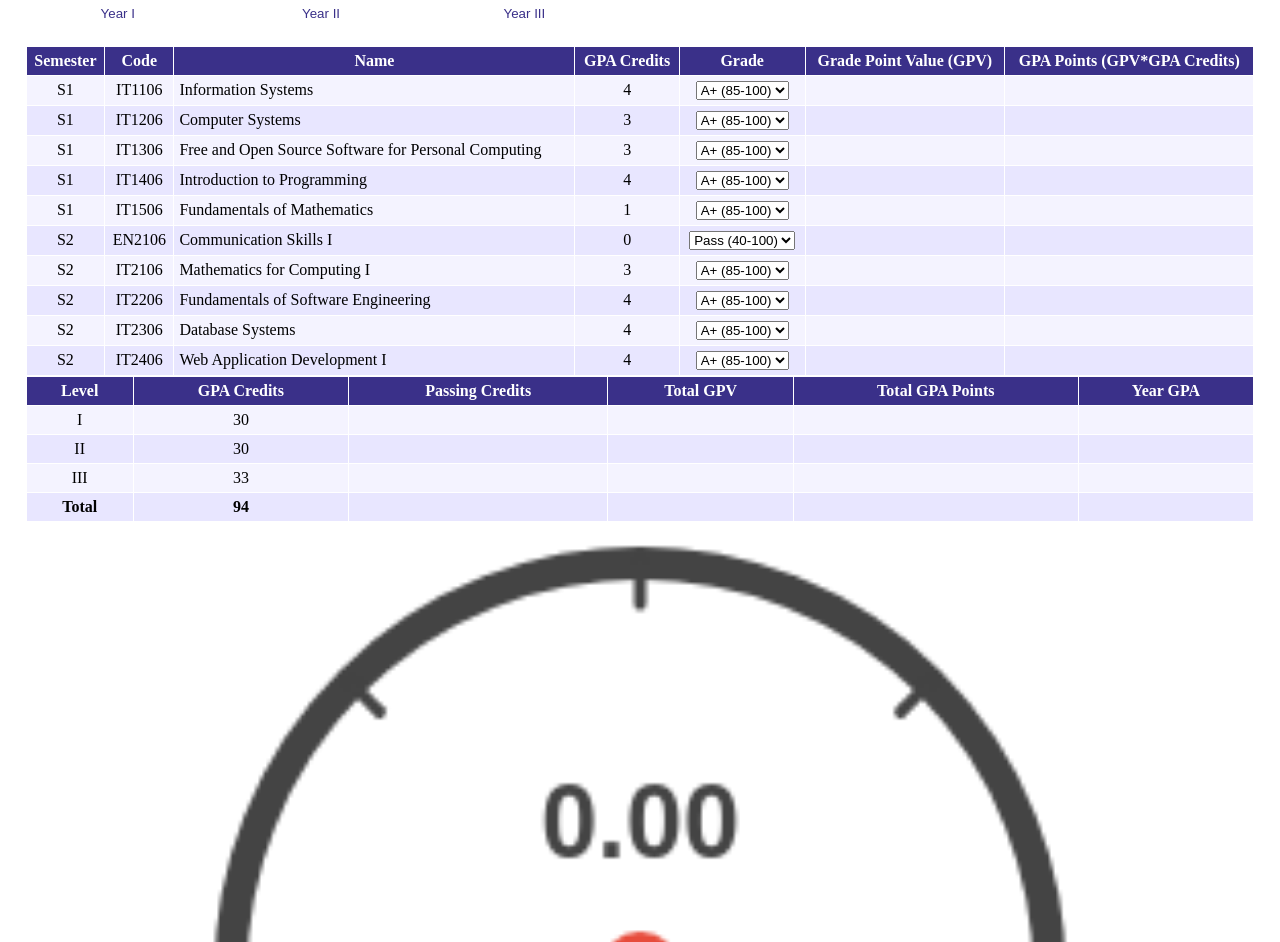
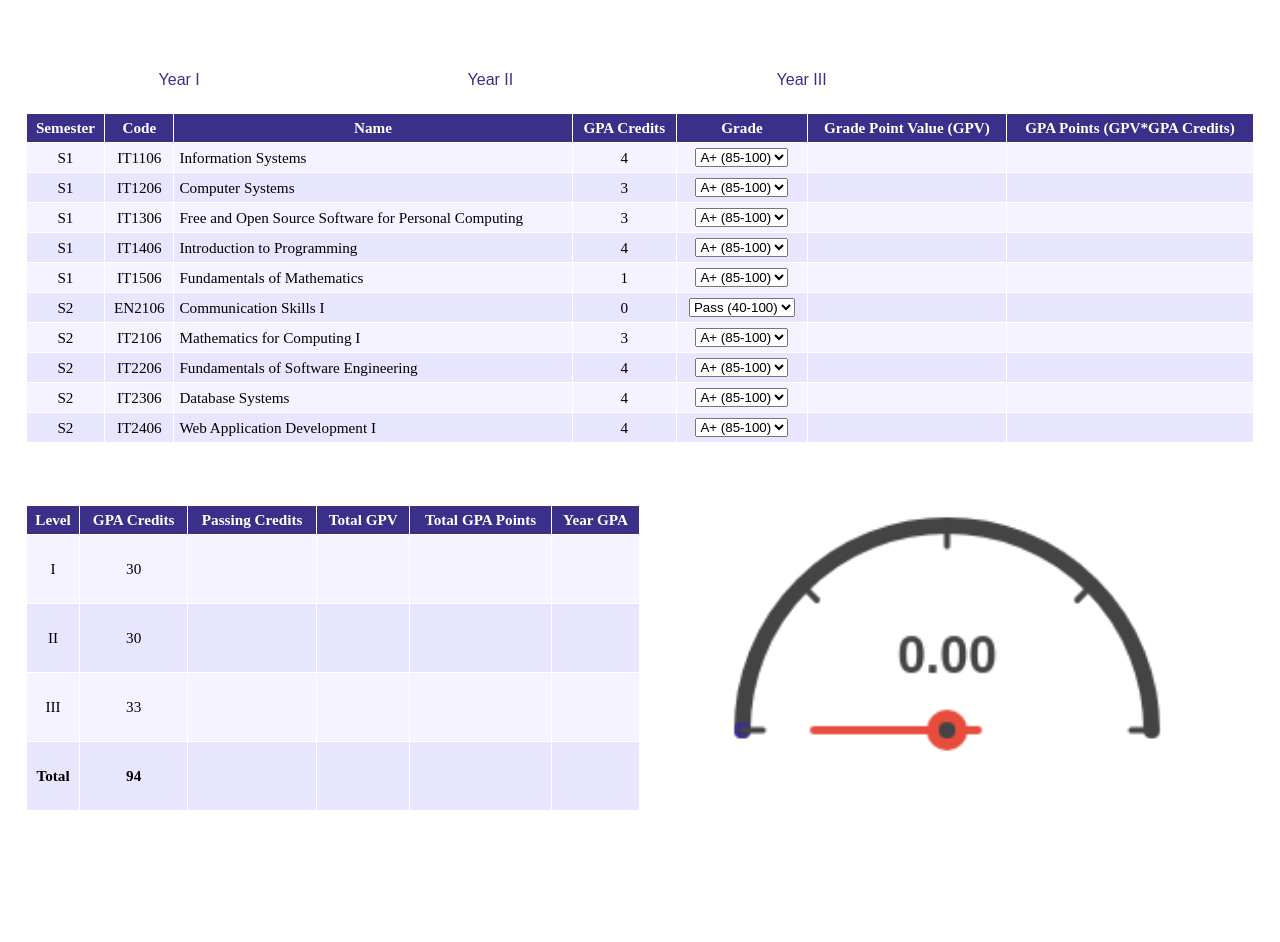
Before and after one commit to kalpani-md/GPA-Tracker, a plain HTML site: page index.html in a window 1280 px wide. Shown: the part 108-1050 px from the top of the page. After the commit the page ends 975 px from the top, so only its background shows below. Drawn offline with Linux system fonts and the light colour scheme.

Commit message:
responsive update and other updates.

```diff
--- a/gpacal.js
+++ b/gpacal.js
@@ -45,6 +45,10 @@ function setupYear(selectYear, tableId, totalCredits, YearGPVId, YearGPAPointsId
             document.getElementById(passingCreditsId).style.color = totalPassingCredits < 20 ? "#f00" : "#000";
 
             /*final row calculation*/
+            const Y1PassingCredits = Number(document.getElementById("Y1PassingCredits").textContent);
+            const Y2PassingCredits = Number(document.getElementById("Y2PassingCredits").textContent);
+            const Y3PassingCredits = Number(document.getElementById("Y3PassingCredits").textContent);
+
             const Y1Credits = Number(document.getElementById("Y1Credits").textContent);
             const Y2Credits = Number(document.getElementById("Y2Credits").textContent);
             const Y3Credits = Number(document.getElementById("Y3Credits").textContent);
@@ -57,14 +61,19 @@ function setupYear(selectYear, tableId, totalCredits, YearGPVId, YearGPAPointsId
             const YearTwoGPAPoints = Number(document.getElementById("YearTwoGPAPoints").textContent);
             const YearThreeGPAPoints = Number(document.getElementById("YearThreeGPAPoints").textContent);
 
+            const FinalPassingCredits = Y1PassingCredits+Y2PassingCredits+Y3PassingCredits;
             const FinalGPV = YearOneGPV+YearTwoGPV+YearThreeGPV;
             const FinalGPAPoints = YearOneGPAPoints+YearTwoGPAPoints+YearThreeGPAPoints;
             const FinalCredits = Y1Credits+Y2Credits+Y3Credits;
             const FinalGPA = FinalGPAPoints/FinalCredits;
 
+            document.getElementById("FinalPassingCredits").textContent = FinalPassingCredits.toFixed(2);
             document.getElementById("FinalGPV").textContent = FinalGPV.toFixed(2);
             document.getElementById("FinalGPAPoints").textContent = FinalGPAPoints.toFixed(2);
             document.getElementById("FinalGPA").textContent = FinalGPA.toFixed(2);
+
+            const passingCreditsElement = document.getElementById("FinalPassingCredits");
+            passingCreditsElement.style.color = parseInt(passingCreditsElement.textContent) > 60 ? "#278d27" : "#000";
 
             const message = document.getElementById("message");
             if (FinalGPA >= 3.7) {
--- a/index.html
+++ b/index.html
@@ -16,7 +16,6 @@
     <h1>Bachelor of Information Technology</h1>
     <h2>GPA Tracker</h2>
 </header>
-<section id="table-container">
 <div>
     <button type="button" onclick="yearI()" id="btn1">Year I</button>
     <button type="button" onclick="yearII()" id="btn2">Year II</button>
@@ -774,6 +773,7 @@
         </tr>
     </tbody>
 </table>
+<section id="table-container">
     <table id="summaryTable">
         <thead>
             <tr>
@@ -813,7 +813,7 @@
             <tr>
                 <td>Total</td>
                 <td>94</td>
-                <td></td>
+                <td id="FinalPassingCredits"></td>
                 <td id="FinalGPV"></td>
                 <td id="FinalGPAPoints"></td>
                 <td id="FinalGPA"></td>
--- a/style.css
+++ b/style.css
@@ -11,6 +11,7 @@ header{
     background-position: left top;
     background-repeat: no-repeat;
     background-size: contain;
+    margin-bottom: 5%;
 }
 h1, h2{
     text-align: center;
@@ -21,9 +22,8 @@ button{
     border: none;
     background-color: #fff;
     color: #3a3089;
-    width: 15%;
+    width: 25%;
     padding: 2%;
-    margin-right: 15px;
 }
 button:hover{
     background-color: #ece9ff;
@@ -32,6 +32,7 @@ table{
     border-collapse: collapse;
     text-align: center;
     width: 100%;
+    margin-bottom: 5%;
 }
 table, td, th{
     border: 1px solid #fff;
@@ -66,8 +67,8 @@ tr:hover{
 }
 #gpa-meter{
     display: block;
+    height: auto;
     width: 100%;
-    height: auto;
 }
 #message{
     padding: 15px 25px;
@@ -122,7 +123,14 @@ tr:hover{
 #YearTwoTable th:nth-child(4),
 #YearTwoTable td:nth-child(4),
 #YearThreeTable th:nth-child(4),
-#YearThreeTable td:nth-child(4){
+#YearThreeTable td:nth-child(4),
+
+#YearOneTable th:nth-child(6),
+#YearOneTable td:nth-child(6),
+#YearTwoTable th:nth-child(6),
+#YearTwoTable td:nth-child(6),
+#YearThreeTable th:nth-child(6),
+#YearThreeTable td:nth-child(6){
     display: none;
 }
 /* Tablets */
@@ -146,17 +154,58 @@ tr:hover{
     #YearTwoTable th:nth-child(4),
     #YearTwoTable td:nth-child(4),
     #YearThreeTable th:nth-child(4),
-    #YearThreeTable td:nth-child(4){
+    #YearThreeTable td:nth-child(4),
+
+    #YearOneTable th:nth-child(6),
+    #YearOneTable td:nth-child(6),
+    #YearTwoTable th:nth-child(6),
+    #YearTwoTable td:nth-child(6),
+    #YearThreeTable th:nth-child(6),
+    #YearThreeTable td:nth-child(6){
         display: table-cell;
     }
+    #table-container{
+        display: grid;
+        grid-template-columns: 1fr 1fr;
+    }
+    h1{
+        font-size: 1.9rem;
+    }
+    h2{
+        font-size: 1.5rem;
+    }
+    p{
+        font-size: 1rem;
+    }
+    button{
+        font-size: 1rem;
+    }
+    th, td{
+        font-size: 0.9rem;
+    }
 }
-/* Laptops */
-@media (min-width: 992px) {}
-/* Small laptops */
+@media (min-width: 992px) {
+    h1{
+        font-size: 2rem;
+    }
+    h2{
+        font-size: 1.6rem;
+    }
+    p{
+        font-size: 1.05rem;
+    }
+    button{
+        font-size: 1rem;
+    }
+    th, td{
+        font-size: 0.95rem;
+    }
+}
+/* Small laptops
 @media (min-width: 1024px) {}
-/* Desktops */
+/* Desktops
 @media (min-width: 1200px) {}
-/* Large desktops */
+/* Large desktops
 @media (min-width: 1440px) {}
-/* Ultra-wide monitors */
-@media (min-width: 1920px) {}
+/* Ultra-wide monitors
+@media (min-width: 1920px) {}*/
```
Lines whose indentation alone changed are shown as unchanged.
